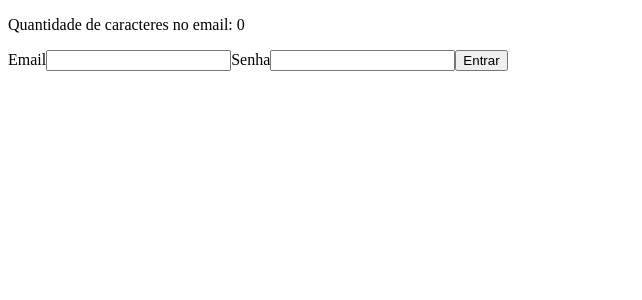
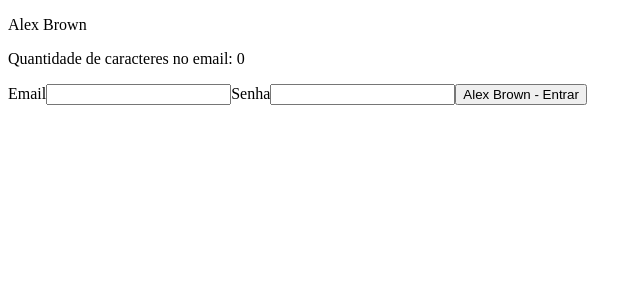
Before and after one commit to Kauan-deAlmeida/project_react, a React (Create React App) app: page /entrar in a window 1280 px wide. Shown: the top 300 px of the page, without its empty margins (0-642 px from the left). Built offline with nearby package versions, Linux system fonts and the light colour scheme.

Commit message:
feat: Usando o useContext

```diff
--- a/src/app/pages/dashboard/Dashboard.tsx
+++ b/src/app/pages/dashboard/Dashboard.tsx
@@ -1,13 +1,16 @@
 import { Link } from "react-router-dom"
 import { Button } from "../../shared/components/ButtonNavigacao"
-import { useRef } from "react"
+import { useContext, useRef } from "react"
+import { UsuarioLogadoContext } from "../../shared/contexts"
 
 export const Dashboard = () => {
 
     const counterRef = useRef({ counter: 0 });
+    const usuarioLogadoContext = useContext(UsuarioLogadoContext);
 
     return (
         <div>
+            <p>{usuarioLogadoContext.nomeDoUsuario}</p>
             <p>Dashboard</p>
 
             <p>Contador: {counterRef.current.counter}</p>
--- a/src/app/pages/login/Login.tsx
+++ b/src/app/pages/login/Login.tsx
@@ -1,9 +1,11 @@
-import { useCallback, useMemo, useRef, useState } from "react";
+import { useCallback, useContext, useMemo, useRef, useState } from "react";
 import { InputLogin } from "./components/InputLogin";
 import { ButtonLogin } from "./components/ButtonLogin";
+import { UsuarioLogadoContext } from "../../shared/contexts";
 
 export const Login = () => {
     const inputPasswordRef = useRef<HTMLInputElement>(null);
+    const { nomeDoUsuario } = useContext(UsuarioLogadoContext);
 
     const [email, setEmail] = useState('');
     const [senha, setSenha] = useState('');
@@ -21,6 +23,7 @@
     return (
         <div>
             <form>
+                <p>{nomeDoUsuario}</p>
                 <p>Quantidade de caracteres no email: {emailLength}</p>
 
                 <InputLogin
--- a/src/app/pages/login/components/ButtonLogin.tsx
+++ b/src/app/pages/login/components/ButtonLogin.tsx
@@ -1,3 +1,6 @@
+import { useContext } from "react";
+import { UsuarioLogadoContext } from "../../../shared/contexts";
+
 interface IButtonLoginProps {
     id: string;
     onClick: () => void;
@@ -6,13 +9,15 @@
 }
 
 export const ButtonLogin: React.FC<IButtonLoginProps> = ({ id, onClick, children, type }) => {
+    const { nomeDoUsuario } = useContext(UsuarioLogadoContext);
+
     return (
         <button
             id={id}
             type={type}
             onClick={onClick}
         >
-            {children}
+            {nomeDoUsuario} - {children}
         </button>
     );
 }
--- a/src/app/shared/contexts/UsuarioLogado.tsx
+++ b/src/app/shared/contexts/UsuarioLogado.tsx
@@ -8,11 +8,11 @@
     children: React.ReactNode;
 }
 
-const UsuarioLogadoContext = createContext<IUsuarioLogadoContextData>({} as IUsuarioLogadoContextData);
+export const UsuarioLogadoContext = createContext<IUsuarioLogadoContextData>({} as IUsuarioLogadoContextData);
 
 export const UsuarioLogadoProvider: React.FC<IUsuarioLogadoProviderProps> = ({children}) => {
     return (
-        <UsuarioLogadoContext.Provider value={{ nomeDoUsuario: 'Kauan'}}>
+        <UsuarioLogadoContext.Provider value={{ nomeDoUsuario: 'Alex Brown'}}>
             {children}
         </UsuarioLogadoContext.Provider>
     );
```
